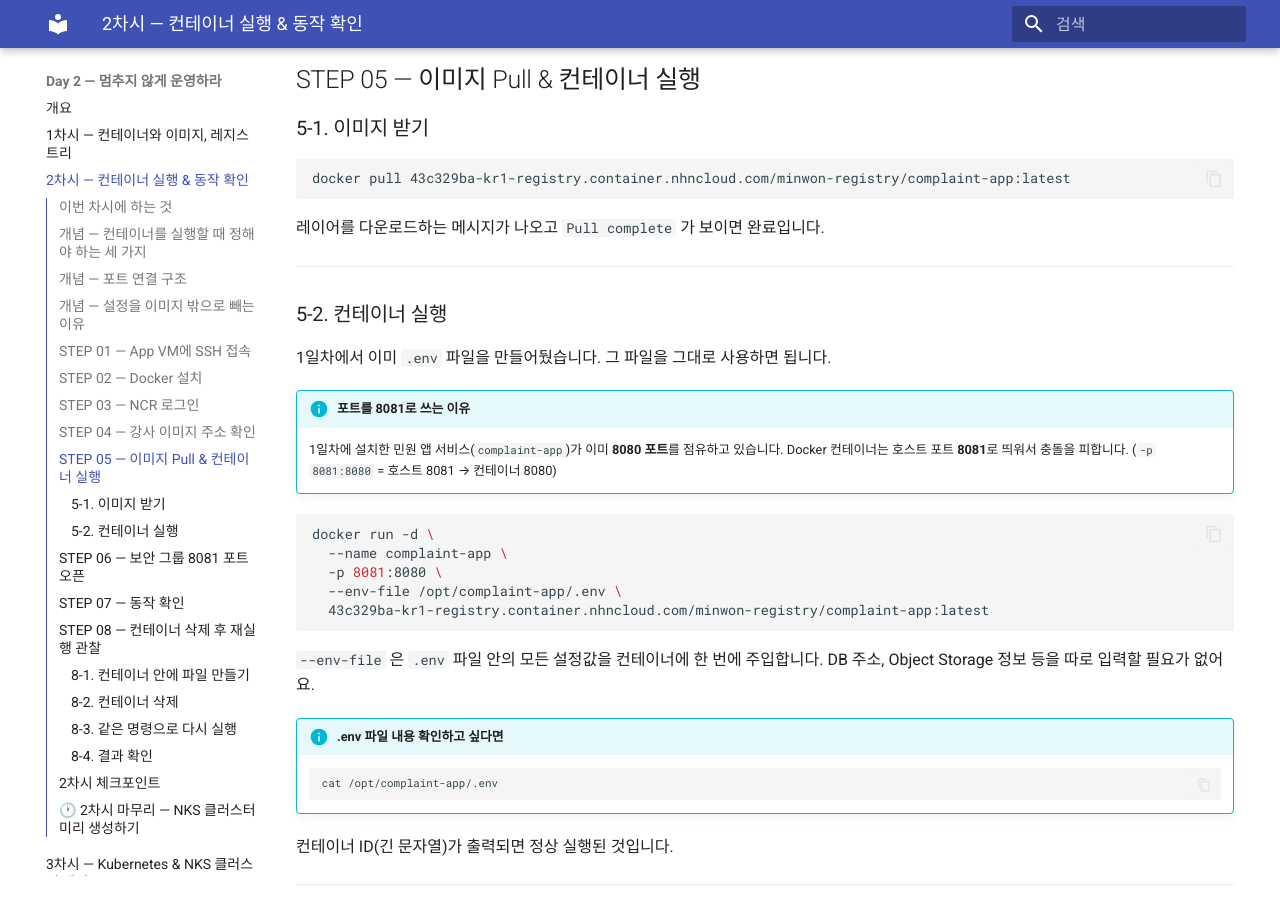
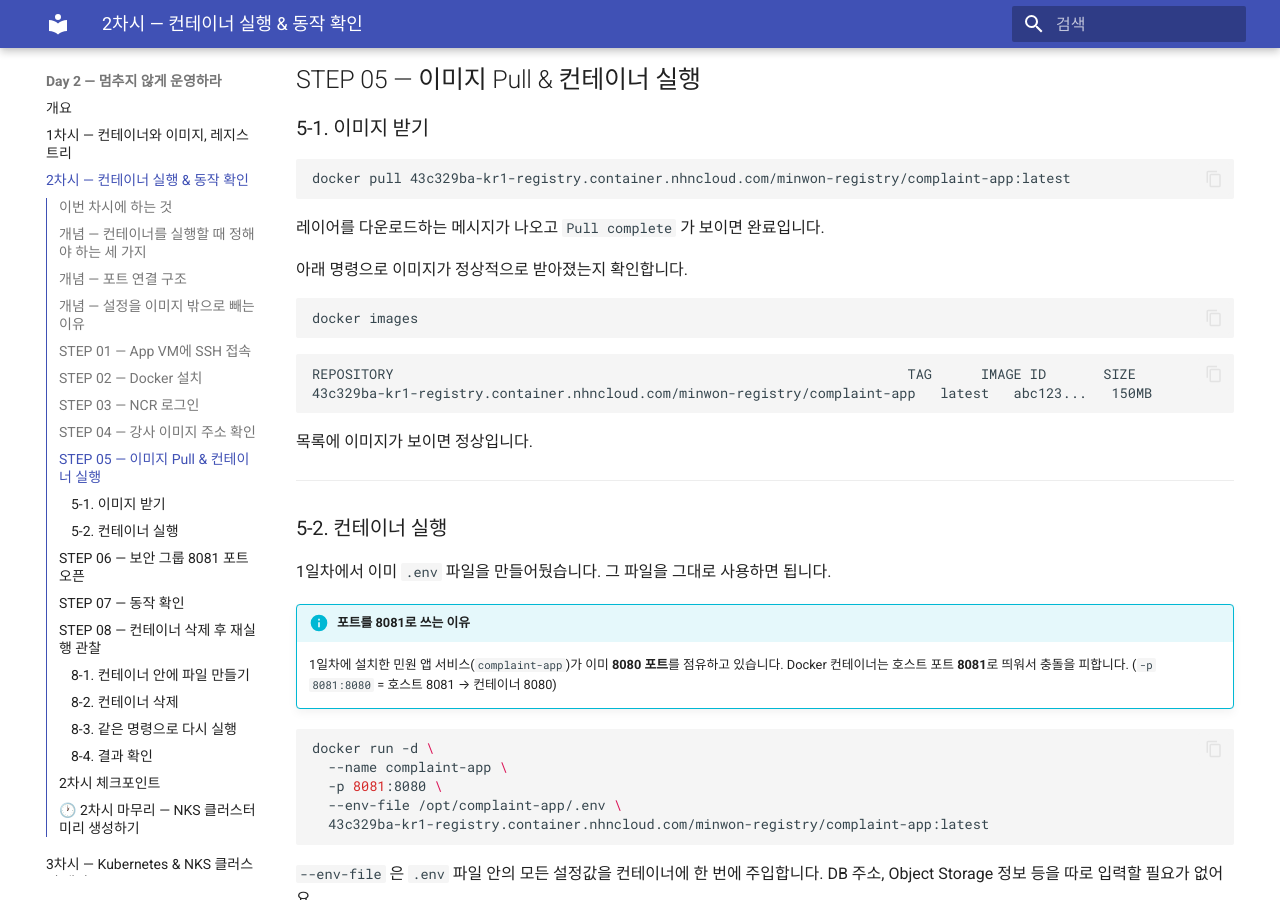
Before and after one commit to skilleat-labs/cloud-native-minwon-lab, an MkDocs documentation site: the page built from docs/day2/session2.md, in a window 1280 px wide and 900 px high, scrolled down 4160 px. Built offline with MkDocs 1.6.1 and Material for MkDocs 9.7.7, drawn with Linux system fonts in a browser that asks for light colours.

Commit message:
docs: day2 session2 - docker pull 후 docker images 확인 단계 추가

````diff
--- a/docs/day2/session2.md
+++ b/docs/day2/session2.md
@@ -188,6 +188,19 @@ docker pull 43c329ba-kr1-registry.container.nhncloud.com/minwon-registry/complai
 ```
 
 레이어를 다운로드하는 메시지가 나오고 `Pull complete` 가 보이면 완료입니다.
+
+아래 명령으로 이미지가 정상적으로 받아졌는지 확인합니다.
+
+```bash
+docker images
+```
+
+```
+REPOSITORY                                                               TAG      IMAGE ID       SIZE
+43c329ba-kr1-registry.container.nhncloud.com/minwon-registry/complaint-app   latest   abc123...   150MB
+```
+
+목록에 이미지가 보이면 정상입니다.
 
 ---
 
````
